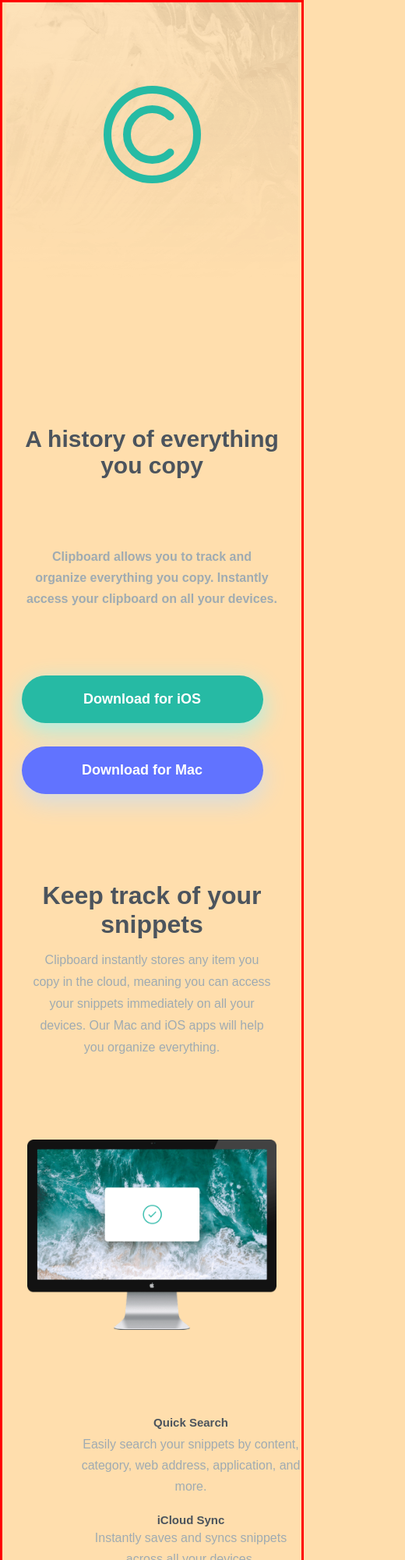
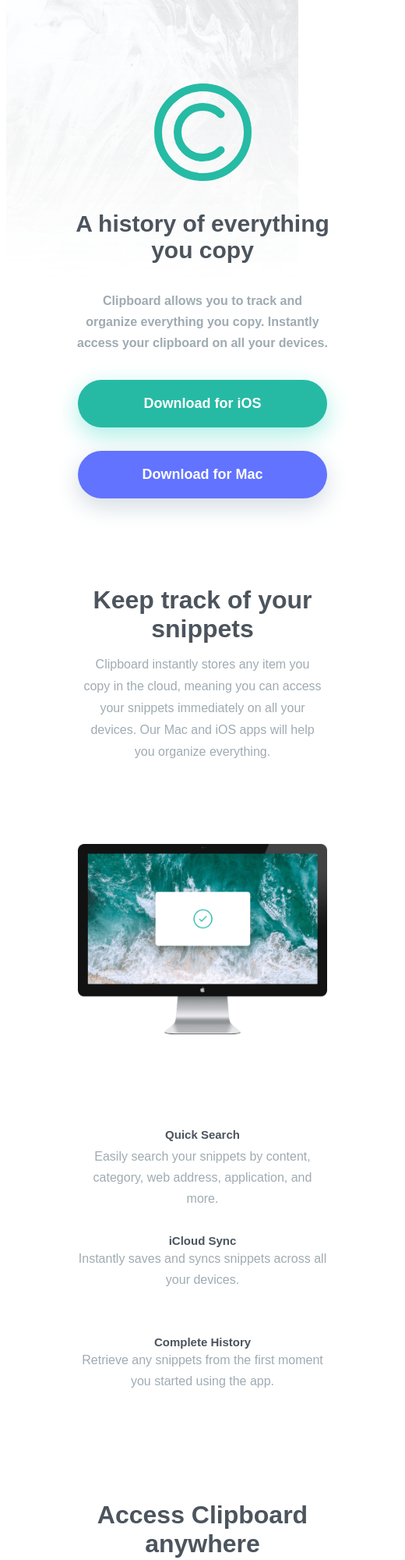
Before and after one commit to AfzalAnsariMd/clipboard-landing-page-master, a plain HTML site: page index.html in a window 390 px wide. Shown: the top 2000 px of the page at 78% size, 520 px wide, since content can reach past the window. Drawn offline with Linux system fonts and the light colour scheme; a web font is replaced by a local one.

Commit message:
mobile view completed on redmi note 8

```diff
--- a/styles.css
+++ b/styles.css
@@ -69,7 +69,7 @@ button {
 }
 .btn1 {
   background-color: hsl(171, 66%, 44%);
-  margin-right: 25px;
+  /* margin-right: 25px; */
   box-shadow: 0px 10px 30px 1px hsl(171, 68%, 81%);
 }
 .btn2 {
@@ -135,6 +135,7 @@ button {
   justify-items: left;
   align-items: center;
   width: 50%;
+  margin-left: 100px;
   /* margin-left: 50px; */
 }
 
@@ -143,21 +144,21 @@ button {
   /* align-self: center; */
   display: grid;
   grid-template-rows: 0.6fr 1fr;
-  margin-left: 100px;
+  /* margin-left: 100px; */
 }
 .alpha2 {
   /* background-color: sandybrown; */
   /* align-self: center; */
   display: grid;
   grid-template-rows: 0.6fr 1fr;
-  margin-left: 100px;
+  /* margin-left: 100px; */
 }
 .alpha3 {
   /* background-color: seagreen; */
   /* align-self: flex-start; */
   display: grid;
   grid-template-rows: 0.6fr 1fr;
-  margin-left: 100px;
+  /* margin-left: 100px; */
 }
 
 .flex-grid-3 {
@@ -333,30 +334,33 @@ button {
     background-repeat: no-repeat;
     background-position: center;
     background-position: top;
-    background-color: navajowhite;
-    border: 3px solid red;
+
+    /* background-color: navajowhite; */
+    /* border: 3px solid red; */
   }
   .full-container {
     /* background-color: red; */
+    width: fit-content;
   }
   .flex-grid-1 {
-    display: grid;
-    grid-template-rows: 1fr 1fr 1fr 1fr;
+    display: flex;
+    flex-direction: column;
+    justify-content: center;
     align-items: center;
-    justify-items: center;
+    gap: 34px;
     /* background-color: darkblue; */
-    margin-top: 107px;
+    /* margin-top: 107px; */
     /* margin-bottom: 70px; */
   }
   .item1 {
-    align-self: flex-start;
+    align-self: center;
 
     /* width: 1; */
     /* background-color: saddlebrown; */
   }
   .item2 {
     /* background-color: rebeccapurple; */
-    align-self: flex-end;
+    align-self: center;
     font-size: 15px;
     color: hsl(210, 10%, 33%);
     width: 330px;
@@ -374,7 +378,7 @@ button {
     line-height: 27px;
   }
   .item4 {
-    align-self: flex-start;
+    align-self: center;
     display: flex;
     flex-direction: column;
     row-gap: 30px;
@@ -382,7 +386,16 @@ button {
     /* width:; */
   }
   .item4 > button {
-    width: 310px;
+    width: 320px;
+    align-self: center;
+    justify-self: center;
+    /* background-color: red; */
+  }
+  .btn1,.btn2{
+    /* align-self: center; */
+    /* background-color: red; */
+    align-self: center;
+    justify-self: center;
   }
 
   .header2 {
@@ -411,6 +424,7 @@ button {
     justify-content: center;
     align-items: center;
     row-gap: 100px;
+    /* background-color: red; */
   }
   .left-container > img {
     /* background-color: red; */
@@ -424,24 +438,53 @@ button {
   }
   .alpha1 > p {
     text-align: center;
+    width: 320px;
   }
   .alpha2 > p {
-    text-align: center;
+    text-align: center;width: 320px;
   }
   .alpha3 > p {
-    text-align: center;
+    text-align: center;width: 320px;
   }
   .right-container {
     display: grid;
-    grid-template-rows: 1fr 0.1fr 1fr;
+    grid-template-rows: 1fr 1fr 1fr;
     /* background-color: red; */
     justify-content: center;
     align-content: center;
-    width: fit-content;
+    width:fit-content;
     /* width: 50%; */
     /* margin-left: 50px; */
     /* background-color: red; */
   }
+
+  .alpha1 {
+    /* background-color: saddlebrown; */
+    align-content: center;
+    justify-self: center;
+    display: grid;
+    grid-template-rows: 0.6fr 1fr;
+    margin-right: 100px;
+    /* width: 250px; */
+  }
+  .alpha2 {
+    /* background-color: sandybrown; */
+    /* align-self: center; */
+    display: grid;
+    grid-template-rows: 0.6fr 1fr;
+    /* margin-left: 100px; */
+  }
+  .alpha3 {
+    /* background-color: seagreen; */
+    /* align-self: flex-start; */
+    display: grid;
+    grid-template-rows: 0.6fr 1fr;
+    /* margin-left: 100px; */
+  }
+
+
+
+
   .flex-grid-3 > h1 {
     width: 320px;
     text-align: center;
@@ -482,10 +525,26 @@ button {
     justify-content: center;
     align-items: center;
   }
+  .flex-grid-4 {
+
+    display: flex;
+    flex-direction: column;
+    justify-content: center;
+    align-items: center;
+    /* display: grid;
+    grid-template-rows: 1fr 1fr 1fr;
+    justify-items: center;
+    align-items: center;
+    gap: 34px; */
+    /* margin-bottom: 80px; */
+  }
+
   .flex-grid-4 > h1 {
     width: 320px;
     text-align: center;
     font-size: 30px;
+    /* align-self: flex-start; */
+    align-self: center;
   }
   .flex-grid-4 > p {
     width: 320px;
@@ -497,12 +556,18 @@ button {
     flex-direction: column;
     justify-content: center;
     align-items: center;
+    height: fit-content;
+
+  }
+  .last-container>img{
+    margin-bottom: 34px;
   }
   .instruction{
     display: flex;
     flex-direction: column;
     justify-content: center;
     align-items: center;
+    row-gap: 25px;
   }
   .footer1{
     display: flex;
@@ -519,4 +584,11 @@ button {
     align-items: center;
     line-height: 45px;
   }
+  .icons{
+    display: flex;
+    flex-direction: row;
+    justify-content: center;
+    align-items: center;
+    column-gap: 50px;
+  }
 }
```
